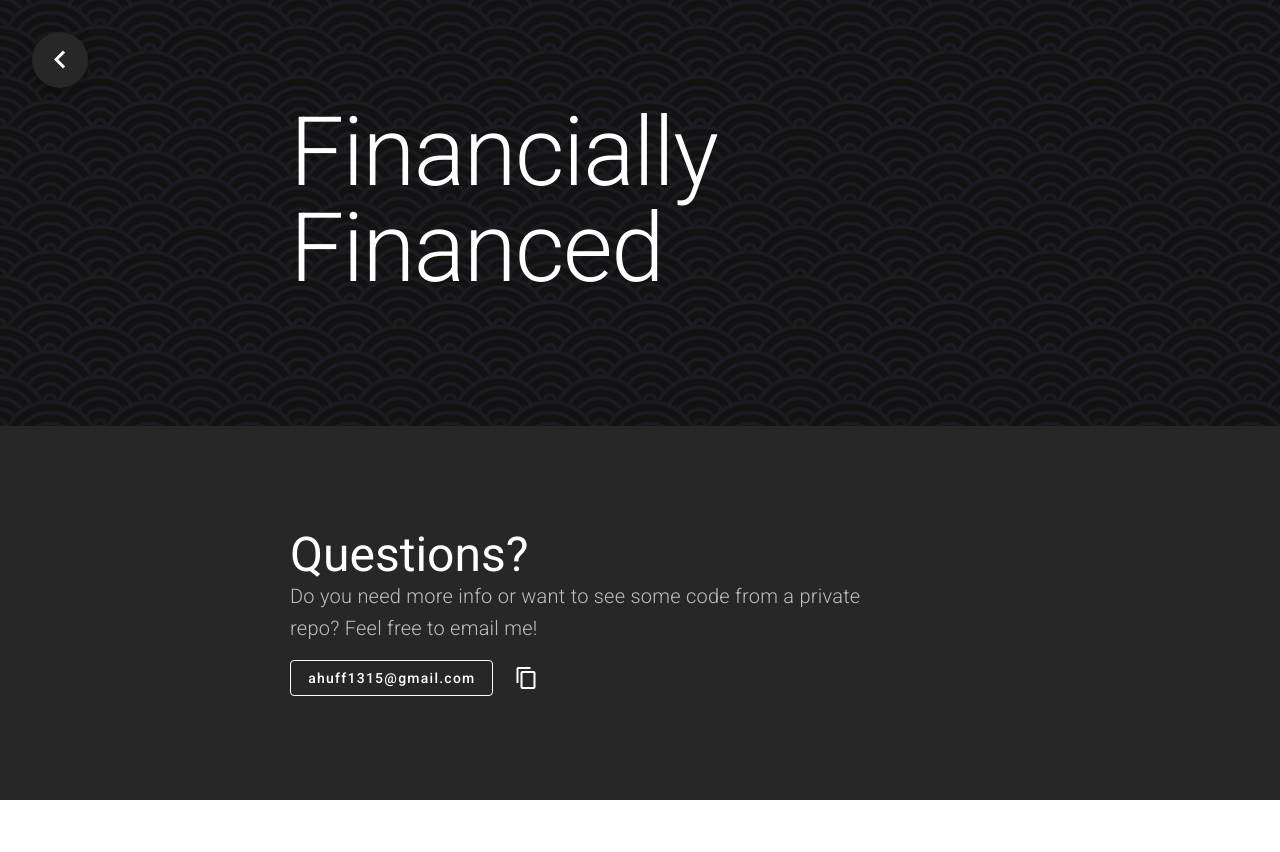
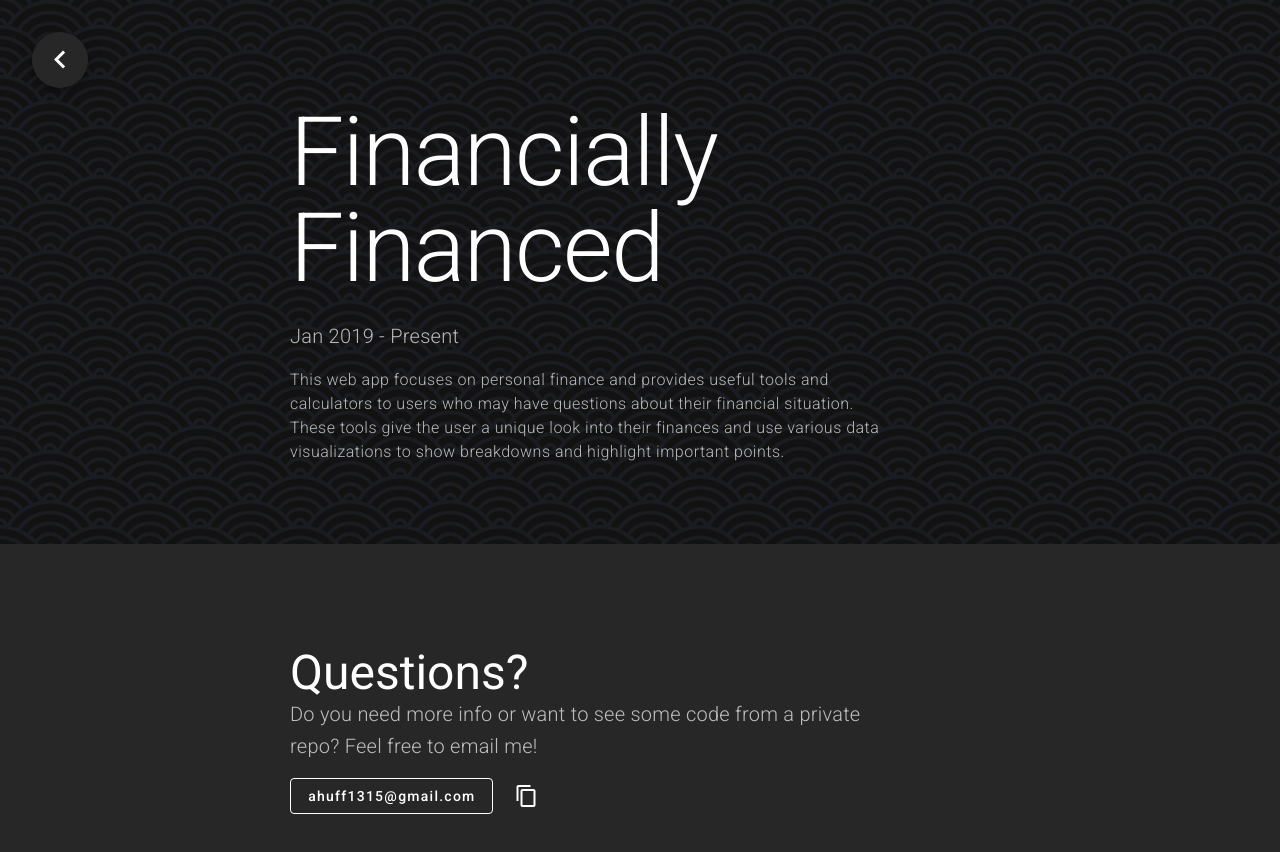
Before and after one commit to ahuff1315/anastasia-huff, a Nuxt app: page /financially-financed in a window 1280 px wide. Shown: the top 852 px of the page. Before the commit the page ends 800 px from the top, so only its background shows below. Built offline with nearby package versions, Linux system fonts and the light colour scheme.

Commit message:
add date and description to financially financed page

```diff
--- a/pages/financially-financed.vue
+++ b/pages/financially-financed.vue
@@ -7,9 +7,19 @@
         </v-icon>
       </v-btn>
       <div class="section-container">
-        <h1 class="text-h1 py-10">
+        <h1 class="text-h1 pt-10 pb-6">
           Financially Financed
         </h1>
+        <p class="text-h6 font-weight-light text--secondary">
+          Jan 2019 - Present
+        </p>
+        <p class="text-body-1 font-weight-light text--secondary">
+          This web app focuses on personal finance and provides useful tools and
+          calculators to users who may have questions about their financial
+          situation. These tools give the user a unique look into their finances
+          and use various data visualizations to show breakdowns and highlight
+          important points.
+        </p>
       </div>
     </div>
   </div>
```
